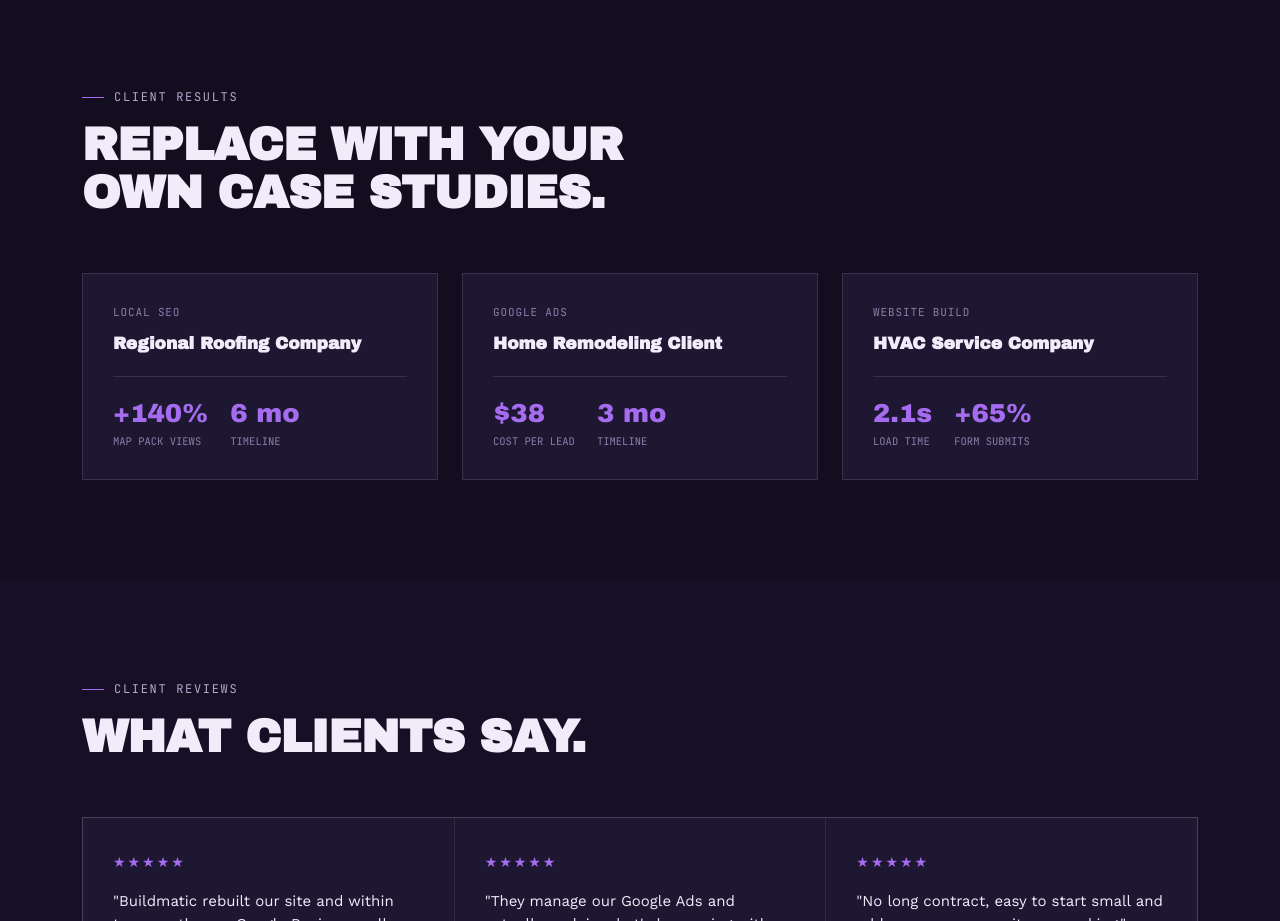
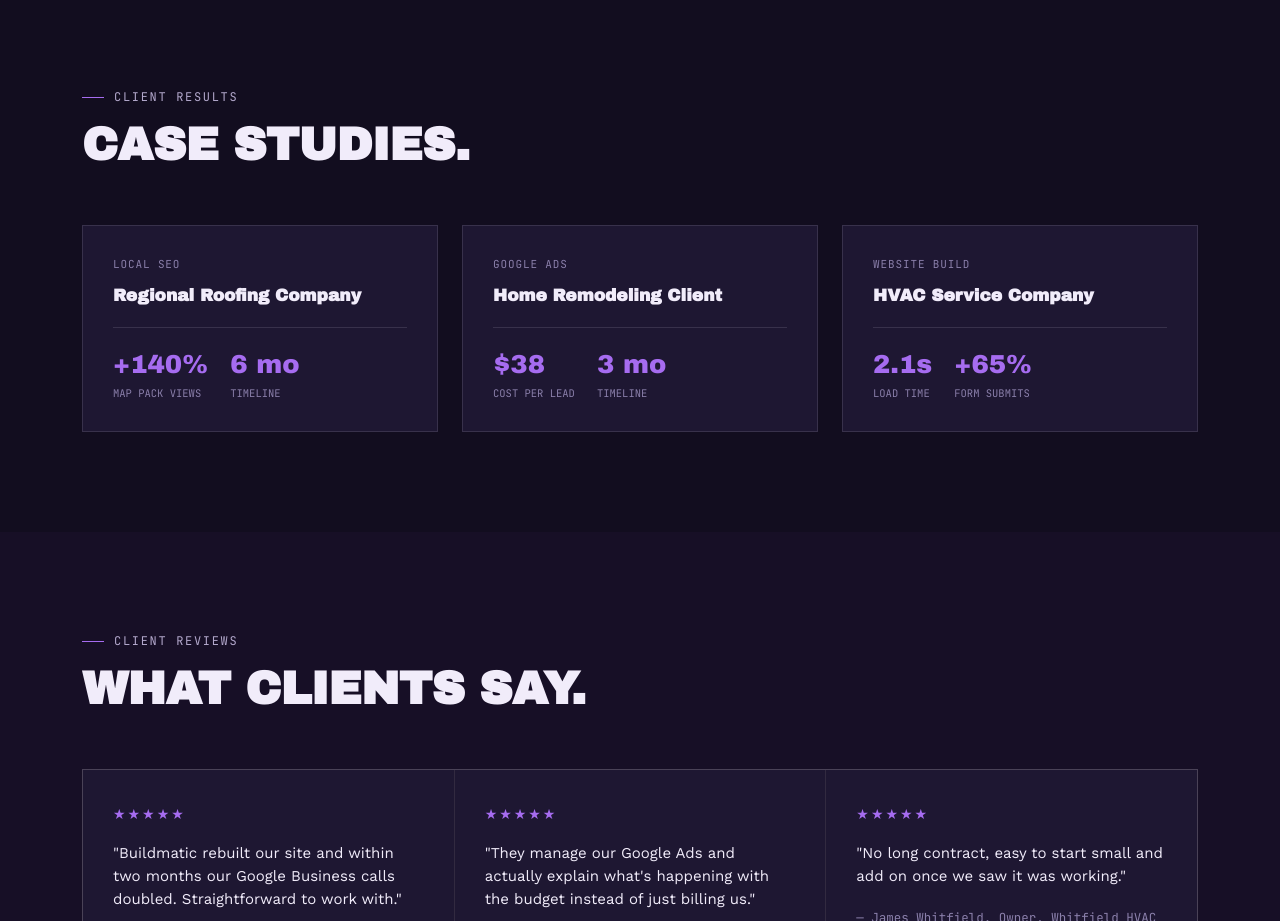
Before and after one commit to buildmaticagency-byte/Buildmatic-Agency, a plain HTML site: page index.html in a window 1280 px wide. Shown: the part 2960-3881 px from the top of the page. Drawn offline with nearby package versions, Linux system fonts and the light colour scheme.

Commit message:
Update index.html

```diff
--- a/index.html
+++ b/index.html
@@ -323,7 +323,7 @@
     <div class="section-head">
       <div>
         <div class="eyebrow">Client Results</div>
-        <h2>Replace with your own case studies.</h2>
+        <h2>Case Studies.</h2>
       </div>
     </div>
     <div class="results-grid">
```
